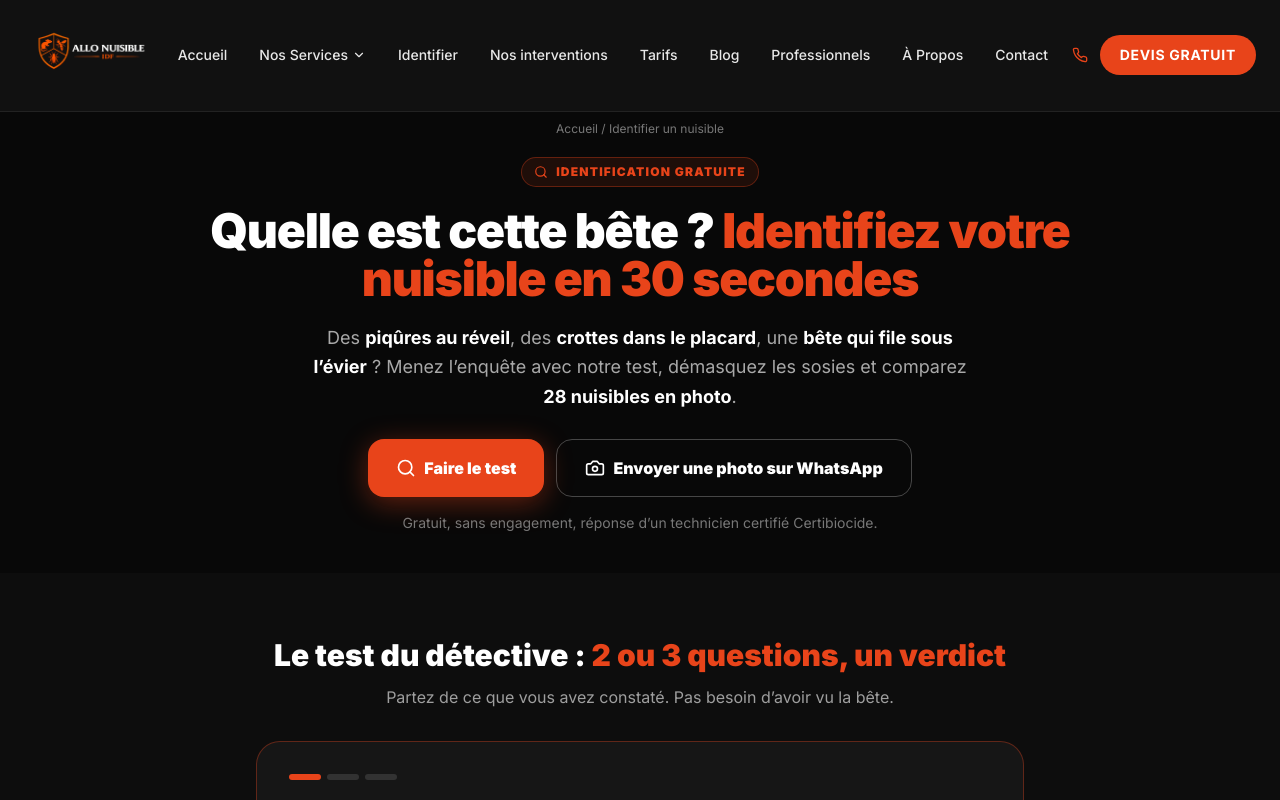
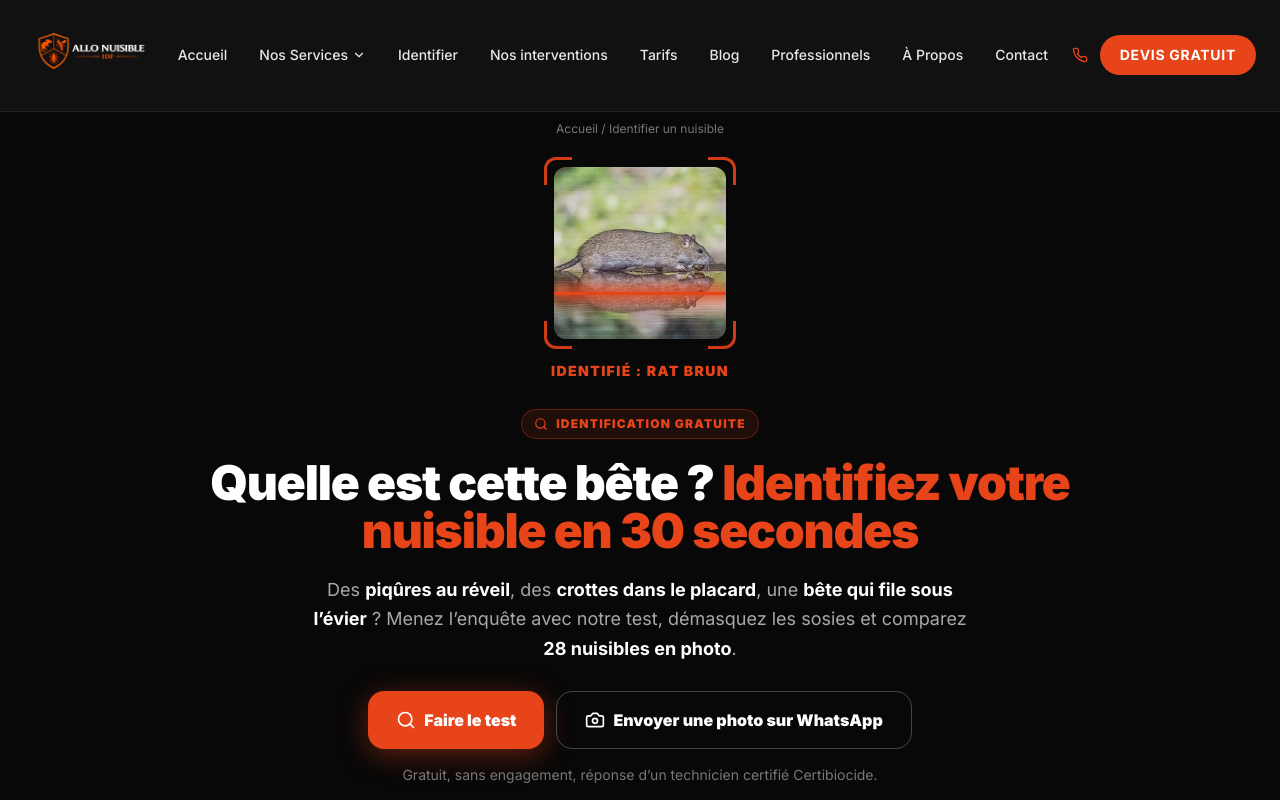
Before and after one commit to Allonuisibleexpress/allo-nuisible-idf, a Next.js app: page /identifier-nuisible in a window 1280 px wide. Shown: the top 800 px of the page. Built offline with nearby package versions, Linux system fonts and the light colour scheme.

Commit message:
Identifier un nuisible : scanner animé (ligne laser, nuisibles qui défilent) en haut de page
Co-Authored-By: Claude Opus 5.5 <noreply@anthropic.com>

```diff
--- a/app/identifier-nuisible/page.tsx
+++ b/app/identifier-nuisible/page.tsx
@@ -3,7 +3,7 @@
 import { Phone, Camera, ShieldCheck, Search, Clock, Hand, Ruler } from 'lucide-react'
 import Navbar from '@/components/Navbar'
 import Footer from '@/components/Footer'
-import { Detective, Galerie } from '@/components/IdentifierNuisible'
+import { Detective, Galerie, Scanner } from '@/components/IdentifierNuisible'
 import { FICHES } from '@/lib/identifier-nuisibles'
 import { pageMetadata, SITE_URL } from '@/lib/seo'
 
@@ -96,6 +96,7 @@ export default function IdentifierNuisiblePage() {
         <section className="pt-10 md:pt-14 pb-10 px-4">
           <div className="max-w-4xl mx-auto text-center">
             <p className="text-xs text-white/45 mb-5"><a href="/" className="hover:text-white">Accueil</a> / Identifier un nuisible</p>
+            <Scanner />
             <p className="inline-flex items-center gap-2 text-xs font-black tracking-widest uppercase px-3 py-1.5 rounded-full mb-5" style={{ color: ACCENT, background: 'rgba(232,68,26,0.1)', border: '1px solid rgba(232,68,26,0.35)' }}>
               <Search className="w-3.5 h-3.5" />Identification gratuite
             </p>
--- a/components/IdentifierNuisible.tsx
+++ b/components/IdentifierNuisible.tsx
@@ -1,6 +1,6 @@
 'use client'
 
-import { useMemo, useState } from 'react'
+import { useEffect, useMemo, useState } from 'react'
 import { Search, RotateCcw, ArrowLeft, ArrowRight, Phone, Camera, Ruler } from 'lucide-react'
 import { FICHES, PIECES, DANGERS, ETAPES, ficheParId, type Fiche, type Piece } from '@/lib/identifier-nuisibles'
 
@@ -8,6 +8,56 @@ const ACCENT = '#E8441A'
 const card = { background: 'rgba(255,255,255,0.035)', border: '1px solid rgba(255,255,255,0.08)' }
 const TEL = 'tel:+33768077219'
 const SMS = 'https://wa.me/33768077219?text=Bonjour%2C%20voici%20une%20photo%20du%20nuisible%20trouv%C3%A9%20chez%20moi%20%3A'
+
+/* ── Scanner animé : une ligne laser balaie la photo, le nuisible change à chaque passage ── */
+const SCAN_IDS = ['punaise-de-lit', 'blatte-germanique', 'rat', 'frelon-asiatique', 'souris', 'guepe', 'poisson-argent', 'chenille-processionnaire']
+const DUREE = 2600
+
+export function Scanner() {
+  const [i, setI] = useState(0)
+  const [trouve, setTrouve] = useState(false)
+  useEffect(() => {
+    const reduit = window.matchMedia('(prefers-reduced-motion: reduce)').matches
+    if (reduit) { setTrouve(true); return }
+    let t1: ReturnType<typeof setTimeout>
+    const cycle = () => {
+      setTrouve(false)
+      t1 = setTimeout(() => setTrouve(true), DUREE * 0.62)
+    }
+    cycle()
+    const t = setInterval(() => { setI((n) => (n + 1) % SCAN_IDS.length); cycle() }, DUREE)
+    return () => { clearInterval(t); clearTimeout(t1) }
+  }, [])
+  const f = ficheParId(SCAN_IDS[i])
+  const coin = 'absolute w-7 h-7 border-[3px]'
+  return (
+    <div className="flex flex-col items-center mb-6" aria-hidden>
+      <style>{`
+        @keyframes scan-ligne { 0% { top: 4% } 50% { top: 92% } 100% { top: 4% } }
+        @keyframes scan-pouls { 0%,100% { opacity: .55 } 50% { opacity: 1 } }
+        @keyframes scan-apparait { from { opacity: 0; transform: scale(1.06) } to { opacity: 1; transform: scale(1) } }
+        .scan-ligne { animation: scan-ligne ${DUREE}ms ease-in-out infinite }
+        .scan-coin { animation: scan-pouls 1.3s ease-in-out infinite }
+        .scan-img { animation: scan-apparait .45s ease-out }
+        @media (prefers-reduced-motion: reduce) { .scan-ligne, .scan-coin, .scan-img { animation: none } }
+      `}</style>
+      <div className="relative w-40 h-40 sm:w-48 sm:h-48 p-2.5">
+        <span className={`${coin} scan-coin top-0 left-0 border-r-0 border-b-0 rounded-tl-xl`} style={{ borderColor: ACCENT }} />
+        <span className={`${coin} scan-coin top-0 right-0 border-l-0 border-b-0 rounded-tr-xl`} style={{ borderColor: ACCENT }} />
+        <span className={`${coin} scan-coin bottom-0 left-0 border-r-0 border-t-0 rounded-bl-xl`} style={{ borderColor: ACCENT }} />
+        <span className={`${coin} scan-coin bottom-0 right-0 border-l-0 border-t-0 rounded-br-xl`} style={{ borderColor: ACCENT }} />
+        <div className="relative w-full h-full rounded-xl overflow-hidden" style={{ background: '#111' }}>
+          <img key={f.id} src={f.photo.src} alt="" className="scan-img w-full h-full object-cover" style={{ filter: trouve ? 'none' : 'grayscale(0.6) brightness(0.75)', transition: 'filter .4s' }} />
+          <div className="absolute inset-0" style={{ backgroundImage: 'linear-gradient(rgba(255,255,255,0.06) 1px, transparent 1px)', backgroundSize: '100% 6px' }} />
+          <div className="scan-ligne absolute left-0 right-0 h-[3px]" style={{ background: ACCENT, boxShadow: `0 0 12px 3px ${ACCENT}, 0 0 28px 8px rgba(232,68,26,0.45)` }} />
+        </div>
+      </div>
+      <p className="mt-3 h-6 text-sm font-black tracking-widest uppercase" style={{ color: trouve ? ACCENT : 'rgba(255,255,255,0.5)' }}>
+        {trouve ? `Identifié : ${f.nom.replace(/ \(.*\)$/, '')}` : 'Analyse en cours…'}
+      </p>
+    </div>
+  )
+}
 
 function Badge({ f }: { f: Fiche }) {
   const d = DANGERS[f.danger]
```
